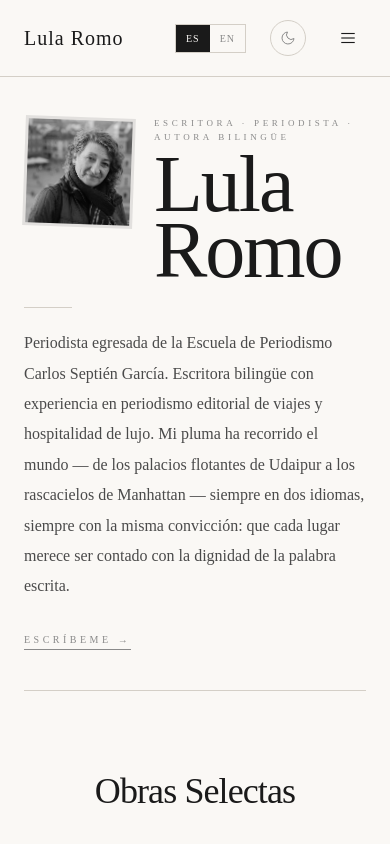
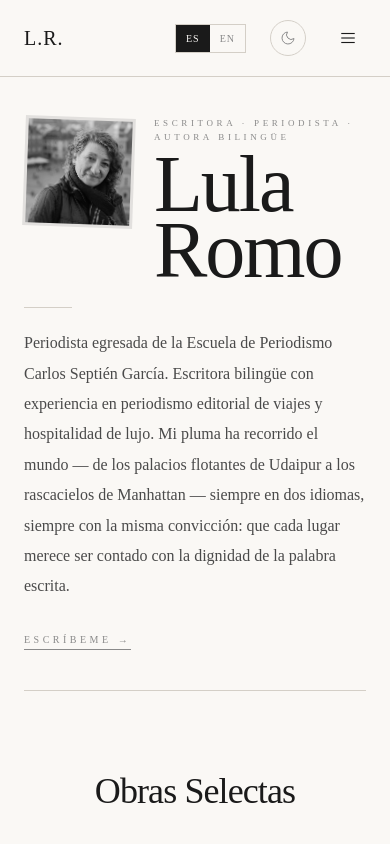
Before and after one commit to rodriwu/lulu-portfolio, a React (Vite) app: page / in a window 390 px wide. Both pictures are taken after a click on the button "Español". Shown: the top 844 px of the page. Built offline with nearby package versions, Linux system fonts and the light colour scheme.

Commit message:
Sticky nav with backdrop blur, L.R. mobile wordmark

```diff
--- a/src/components/Navbar.jsx
+++ b/src/components/Navbar.jsx
@@ -30,13 +30,14 @@ export default function Navbar({ dark, setDark }) {
   ];
 
   return (
-    <nav className="border-b border-rule dark:border-rule-dark">
+    <nav className="sticky top-0 z-50 border-b border-rule dark:border-rule-dark bg-parchment/90 dark:bg-night/90 backdrop-blur-sm">
       <div className="max-w-5xl mx-auto px-6 py-5 flex items-center justify-between">
         <Link
           to="/"
           className="font-headline text-xl md:text-2xl font-normal tracking-wider text-ink dark:text-night-paper no-underline hover:opacity-70 transition-opacity"
         >
-          Lula Romo
+          <span className="hidden md:inline">Lula Romo</span>
+          <span className="md:hidden">L.R.</span>
         </Link>
 
         <div className="flex items-center gap-6">
```
